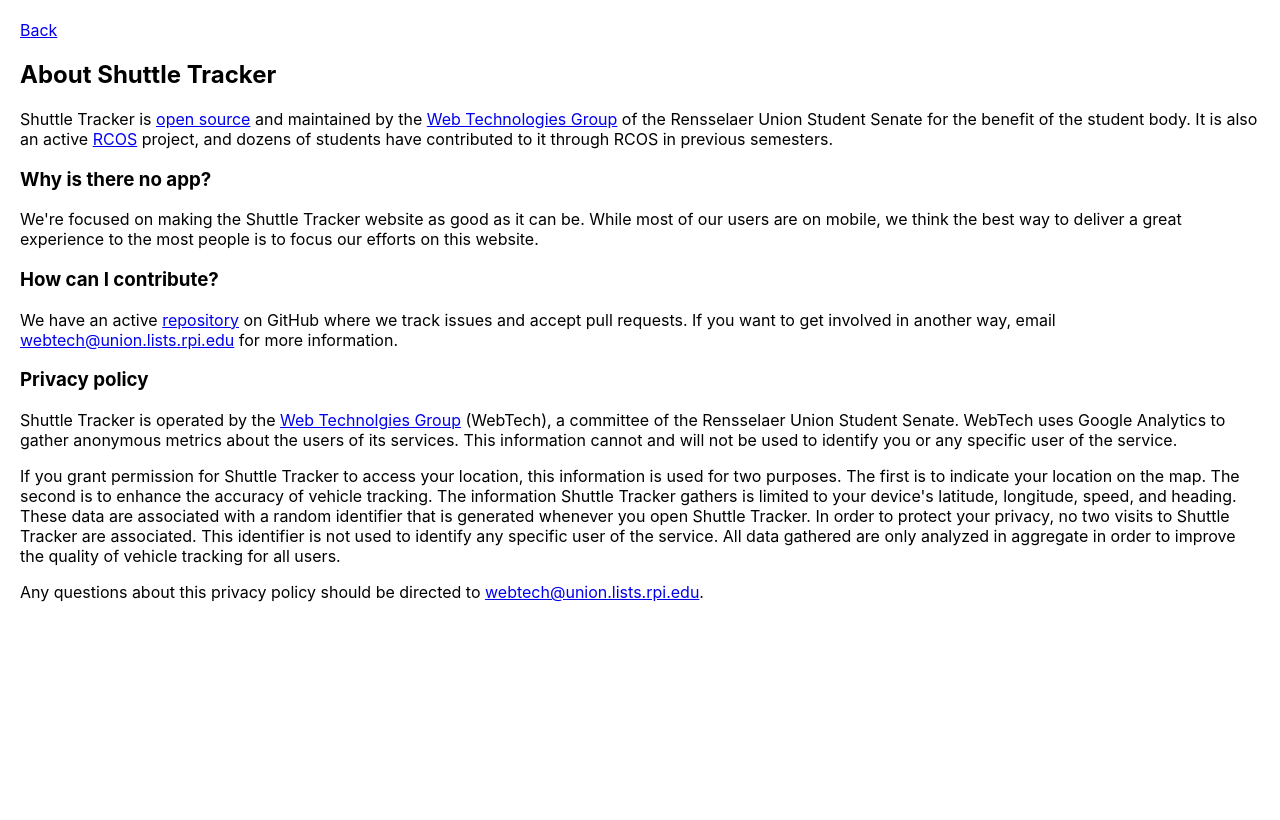
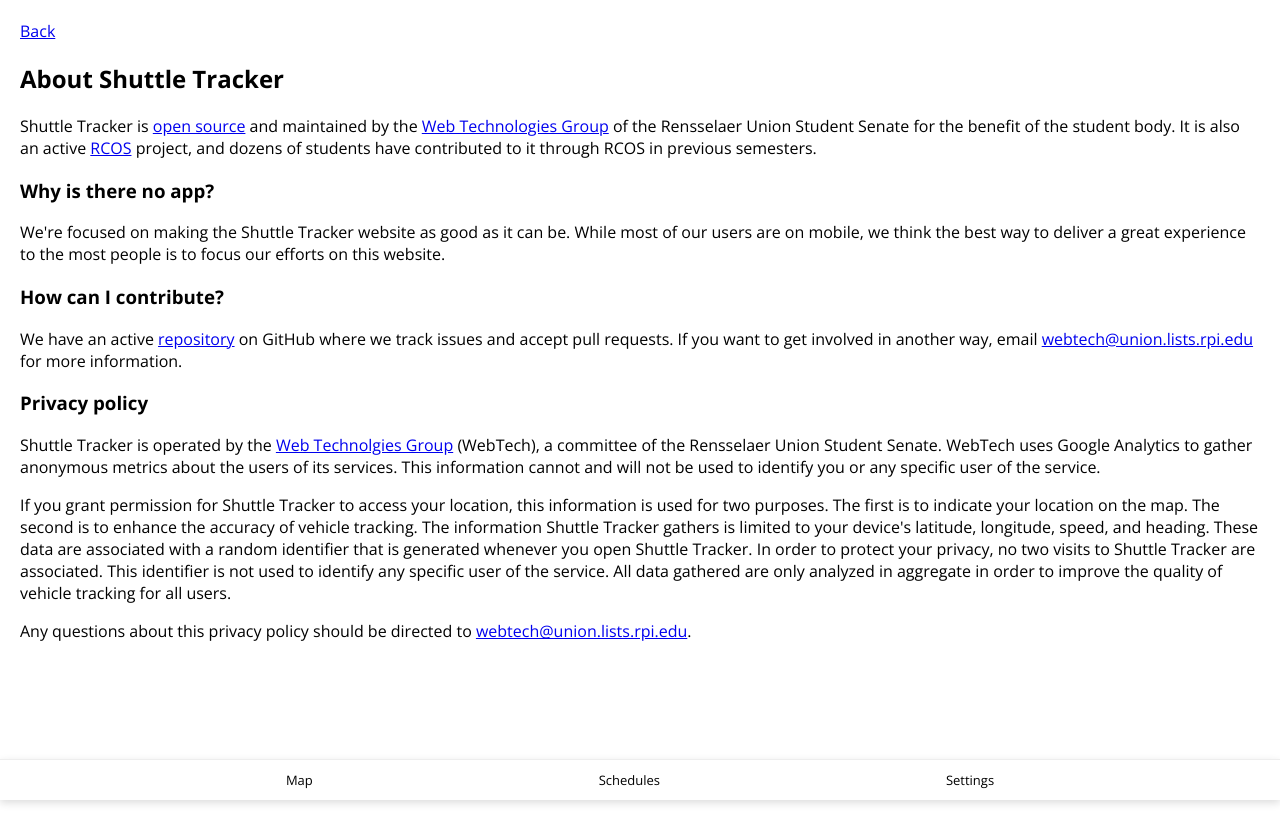
Before and after one commit to wtg/shuttletracker, a Vue app in the folder frontend/: page /about in a window 1280 px wide. Built offline with nearby package versions, Linux system fonts and the light colour scheme.

Commit message:
create tab bar

```diff
--- a/frontend/package.json
+++ b/frontend/package.json
@@ -11,13 +11,14 @@
   },
   "dependencies": {
     "@types/leaflet": "^1.2.10",
+    "@types/leaflet-rotatedmarker": "^0.2.1",
     "@types/leaflet-routing-machine": "^3.2.1",
+    "ajv": "^6.5.4",
     "bulma": "^0.7.2",
-    "@types/leaflet-rotatedmarker": "^0.2.1",
-    "ajv": "^6.5.4",
     "leaflet": "^1.3.4",
     "leaflet-rotatedmarker": "^0.2.0",
     "leaflet-routing-machine": "^3.2.12",
+    "typeface-open-sans": "0.0.54",
     "vue": "^2.5.17",
     "vue-router": "^3.0.1",
     "vuex": "^3.0.1"
--- a/frontend/src/App.vue
+++ b/frontend/src/App.vue
@@ -1,27 +1,33 @@
 <template>
   <div id="app">
     <keep-alive>
-      <router-view />
-
+      <router-view id="router-view"></router-view>
     </keep-alive>
+    <tab-bar></tab-bar>
   </div>
 </template>
 
 
 <script lang="ts">
 import Vue from 'vue';
-import Public from './components/Public.vue';
+import TabBar from '@/components/tabBar.vue';
 
 export default Vue.extend({
   name: 'app',
+  components: {
+    TabBar,
+  }
 });
 </script>
 
 <style lang="scss">
-
-#app{
+#app {
   width: 100%;
   height: 100%;
 }
-
+#router-view {
+  height: calc(100% - 40px);
+  overflow: scroll;
+  box-sizing: border-box;
+}
 </style>
--- a/frontend/src/assets/styles.scss
+++ b/frontend/src/assets/styles.scss
@@ -1,7 +1,7 @@
 html,
 body {
   bottom: 0;
-  font-family: -apple-system, system-ui, BlinkMacSystemFont, "Segoe UI", Roboto, "Helvetica Neue", Arial, sans-serif;
+  font-family: "Open Sans", -apple-system, system-ui, BlinkMacSystemFont, "Segoe UI", Roboto, "Helvetica Neue", Arial, sans-serif;
   height: 100%;
   left: 0;
   margin: 0;
--- a/frontend/src/components/Public.vue
+++ b/frontend/src/components/Public.vue
@@ -1,5 +1,5 @@
 <template>
-  <div style="padding: 0px; margin: 0px;width: 100%; height: 100%;">
+  <div style="padding: 0px; margin: 0px;width: 100%;">
     <div class="titleBar">
       <ul class="titleContent">
         <dropdown/>
@@ -20,7 +20,7 @@
       </div>
     </div>
     <bus-button v-on:bus-click="busClicked()" v-if="this.message !== undefined && this.message.enabled === false" style="position: fixed; right: 25px; bottom: 35px; z-index: 2000;" />
-    <span style="width: 100%; height: 100%; position: fixed;">
+    <span style="width: 100%; height: 100%;">
       <div id="mymap"></div>
       <messagebox ref="msgbox"/>
     </span>
--- a/frontend/src/components/about.vue
+++ b/frontend/src/components/about.vue
@@ -44,8 +44,8 @@
 import Vue from 'vue';
 export default Vue.extend({});
 </script>
-<style lang="scss">
+<style lang="scss" scoped>
 .container {
-  margin: 20px;
+  padding: 20px;
 }
 </style>
--- /dev/null
+++ b/frontend/src/components/schedules.vue
@@ -0,0 +1,37 @@
+<template>
+  <div>
+    <h2>Schedules</h2>
+    <p>
+      View the official shuttle schedules from the Parking and Transportation office.
+    </p>
+    <ul>
+      <li>
+        <a target="_blank" rel="noopener noreferrer" href="https://info.rpi.edu/sites/default/files/2018-19MonThursCampusShuttleScheduleEastRoute.pdf">East: Monday-Friday</a>
+      </li>
+      <li>
+        <a target="_blank" rel="noopener noreferrer" href="https://info.rpi.edu/sites/default/files/2018-19MonThursCampusShuttleScheduleWestRoute.pdf">West: Monday-Friday</a>
+      </li>
+      <li>
+        <a target="_blank" rel="noopener noreferrer" href="https://info.rpi.edu/sites/default/files/2018-19WeekendLateNightShuttleSchedule.pdf">Weekend/Late Night</a>
+      </li>
+    </ul>
+  </div>
+</template>
+
+<script lang="ts">
+import Vue from 'vue';
+export default Vue.extend({});
+</script>
+
+<style lang="scss" scoped>
+div {
+  padding: 20px;
+}
+ul {
+  padding: 0;
+}
+li {
+  list-style: none;
+  padding: 0;
+}
+</style>
--- /dev/null
+++ b/frontend/src/components/settings.vue
@@ -0,0 +1,16 @@
+<template>
+  <div>
+    <h2>Settings</h2>
+  </div>
+</template>
+
+<script lang="ts">
+import Vue from 'vue';
+export default Vue.extend({});
+</script>
+
+<style lang="scss" scoped>
+div {
+  padding: 20px;
+}
+</style>
--- /dev/null
+++ b/frontend/src/components/tabBar.vue
@@ -0,0 +1,40 @@
+<template>
+  <ul>
+    <router-link tag="li" to="/">Map</router-link>
+    <router-link tag="li" to="/schedules">Schedules</router-link>
+    <router-link tag="li" to="/settings">Settings</router-link>
+  </ul>
+</template>
+
+
+<script lang="ts">
+import Vue from 'vue';
+
+export default Vue.extend({});
+</script>
+
+<style lang="scss" scoped>
+ul {
+  display: flex;
+  height: 40px;
+  position: fixed;
+  bottom: 0;
+  display: flex;
+  padding: 0;
+  margin: 0;
+  justify-content: space-evenly;
+  align-items: center;
+  width: 100%;
+  border-top: 1px solid #eee;
+  box-shadow: 0 3px 8px 0 #ddd;
+  font-size: 13px;
+  user-select: none;
+  background: white;
+}
+li {
+  cursor: pointer;
+}
+.router-link-exact-active {
+  font-weight: 600;
+}
+</style>
--- a/frontend/src/index.ts
+++ b/frontend/src/index.ts
@@ -2,6 +2,8 @@
 import Router from 'vue-router';
 import Public from './components/Public.vue';
 import about from './components/about.vue';
+import schedules from '@/components/schedules.vue';
+import settings from '@/components/settings.vue';
 
 Vue.use(Router);
 
@@ -10,7 +12,7 @@
   routes: [
     {
       path: '/',
-        name: 'main',
+      name: 'map',
       component: Public,
     },
     {
@@ -18,5 +20,15 @@
       name: 'about',
       component: about,
     },
+    {
+      path: '/schedules',
+      name: 'schedules',
+      component: schedules,
+    },
+    {
+      path: '/settings',
+      name: 'settings',
+      component: settings,
+    },
   ],
 });
--- a/frontend/src/main.ts
+++ b/frontend/src/main.ts
@@ -4,6 +4,7 @@
 import router from '@/index';
 import '@/assets/styles.scss';
 import '../node_modules/leaflet/dist/leaflet.css';
+import 'typeface-open-sans';
 
 Vue.config.productionTip = false;
 
```
Also changed, not shown: 2 other files (tests, documents, lock files or other folders). Lines whose indentation alone changed are shown as unchanged.
